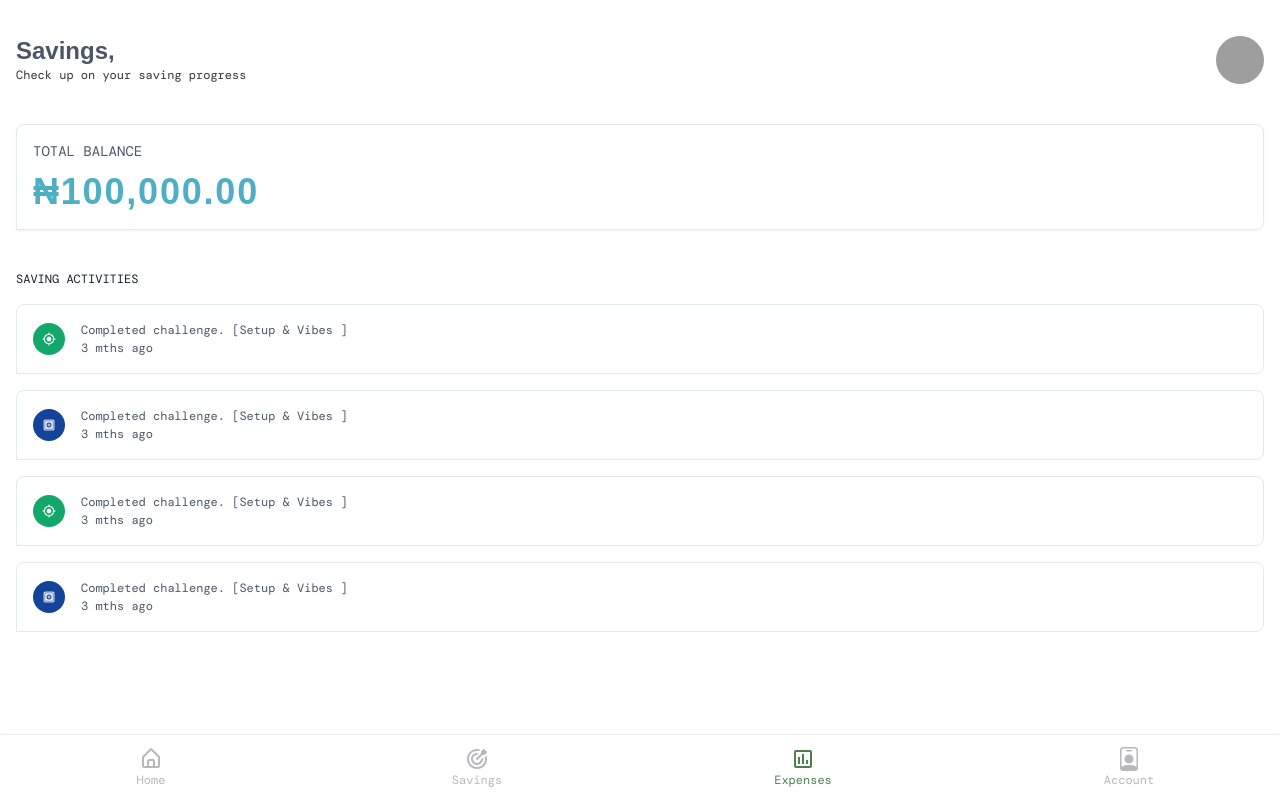
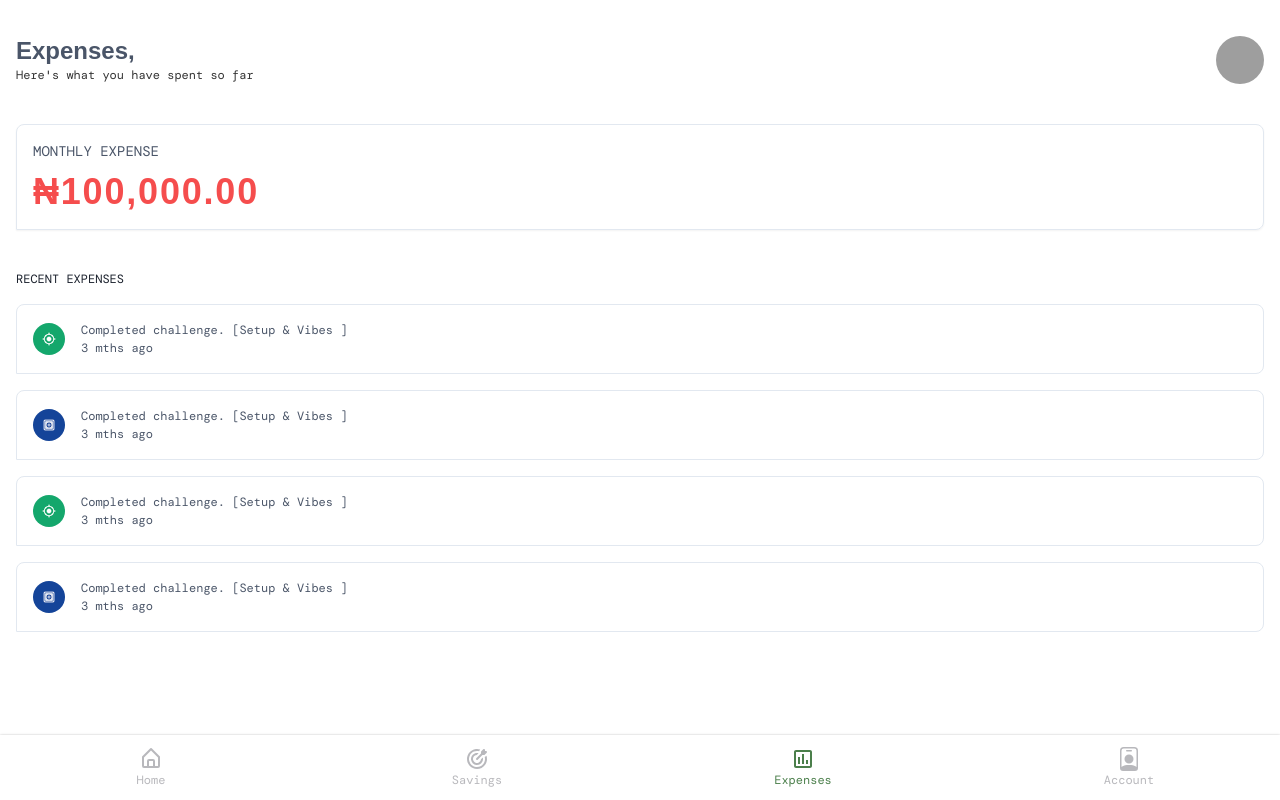
Before and after one commit to draqist/bojetin, a Next.js app: page /expenses in a window 1280 px wide. Built offline with nearby package versions, Linux system fonts and the light colour scheme; grey boxes are pictures that could not be loaded; a web font is replaced by a local one.

Commit message:
feat: working on the savings page UI

```diff
--- a/pages/expenses.tsx
+++ b/pages/expenses.tsx
@@ -4,7 +4,7 @@ import ActivityCard from "../components/ActivityCard";
 import AppLayout from "../components/AppLayout";
 import { useTheme } from "../data";
 
-export default function Savings() {
+export default function Expenses() {
   const { text } = useTheme();
   return (
     <AppLayout>
@@ -12,9 +12,9 @@ export default function Savings() {
         <Box>
           <Heading fontSize="24px" color={"gray.600"}>
             {" "}
-            Savings,{" "}
+            Expenses,{" "}
           </Heading>
-          <Text fontSize="12px">Check up on your saving progress</Text>
+          <Text letterSpacing={0} fontSize="12px">Here's what you have spent so far</Text>
         </Box>
         <Link as={NextLink} href="/account" _hover={{ textDecoration: "none" }}>
           <Avatar name="Abdullah Abdulfatah " src={"https://bit.ly/kent-c-dodds"} size="md" />
@@ -32,16 +32,16 @@ export default function Savings() {
         >
           <Text fontWeight={"400"} color="gray.600" fontSize="14px" textTransform={"uppercase"}>
             {" "}
-            Total Balance
+            Monthly Expense
           </Text>
-          <Heading mt="8px" fontSize="36px" color="#088fadb8" letterSpacing={"wider"}>
+          <Heading mt="8px" fontSize="36px" color="#f10909b8" letterSpacing={"wider"}>
             ₦100,000.00
           </Heading>
         </Box>
       </Box>
       <Box>
         <Text textTransform={"uppercase"} mb="1rem" fontSize="12px" color="">
-          saving Activities
+          Recent Expenses
         </Text>
         <ActivityCard type="/savings.png" desc="Completed challenge. [Setup & Vibes ]" time="3 mths ago" />
         <ActivityCard type="/minus.png" desc="Completed challenge. [Setup & Vibes ]" time="3 mths ago" />
```
Also changed, not shown: pages/savings.tsx (+14 -1 lines).
